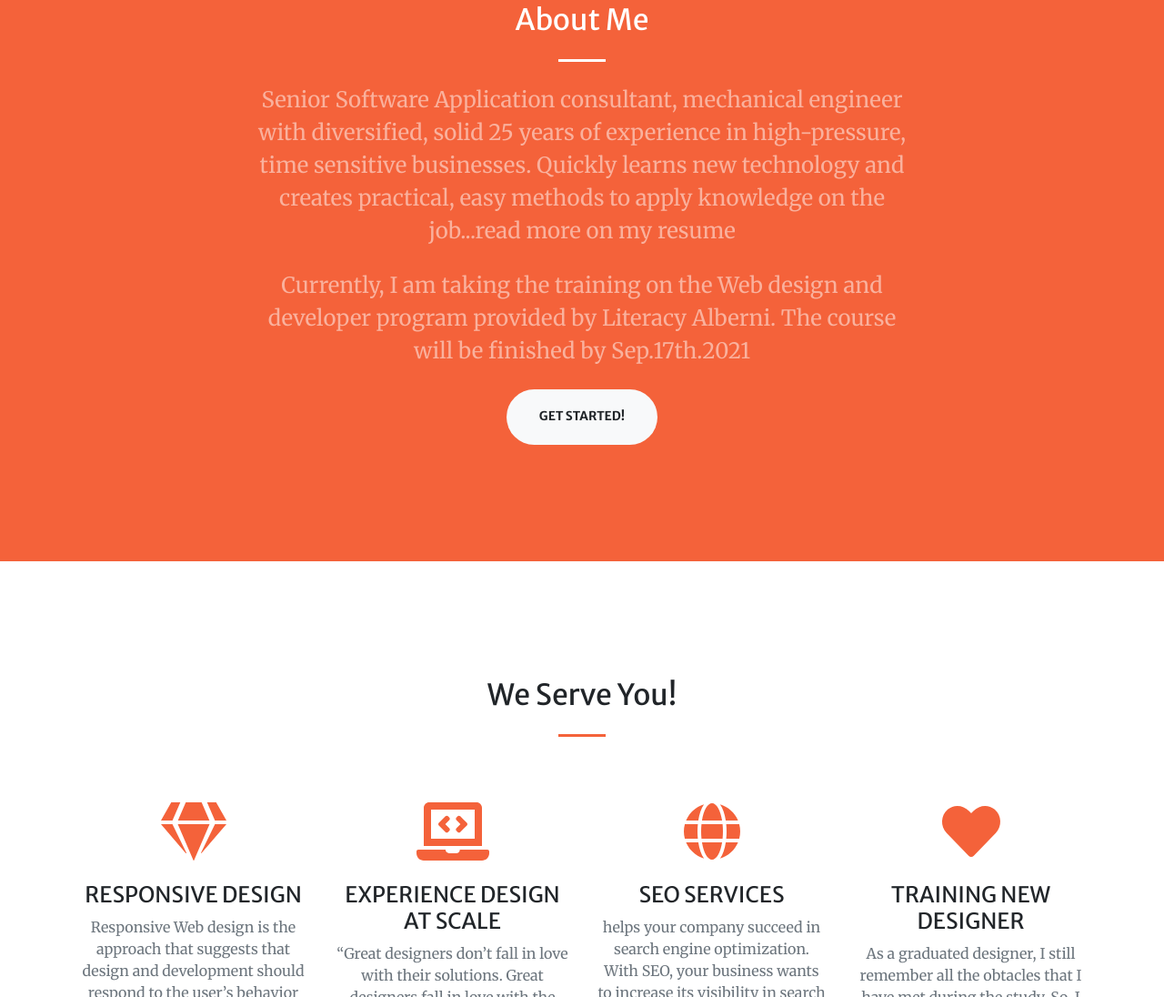
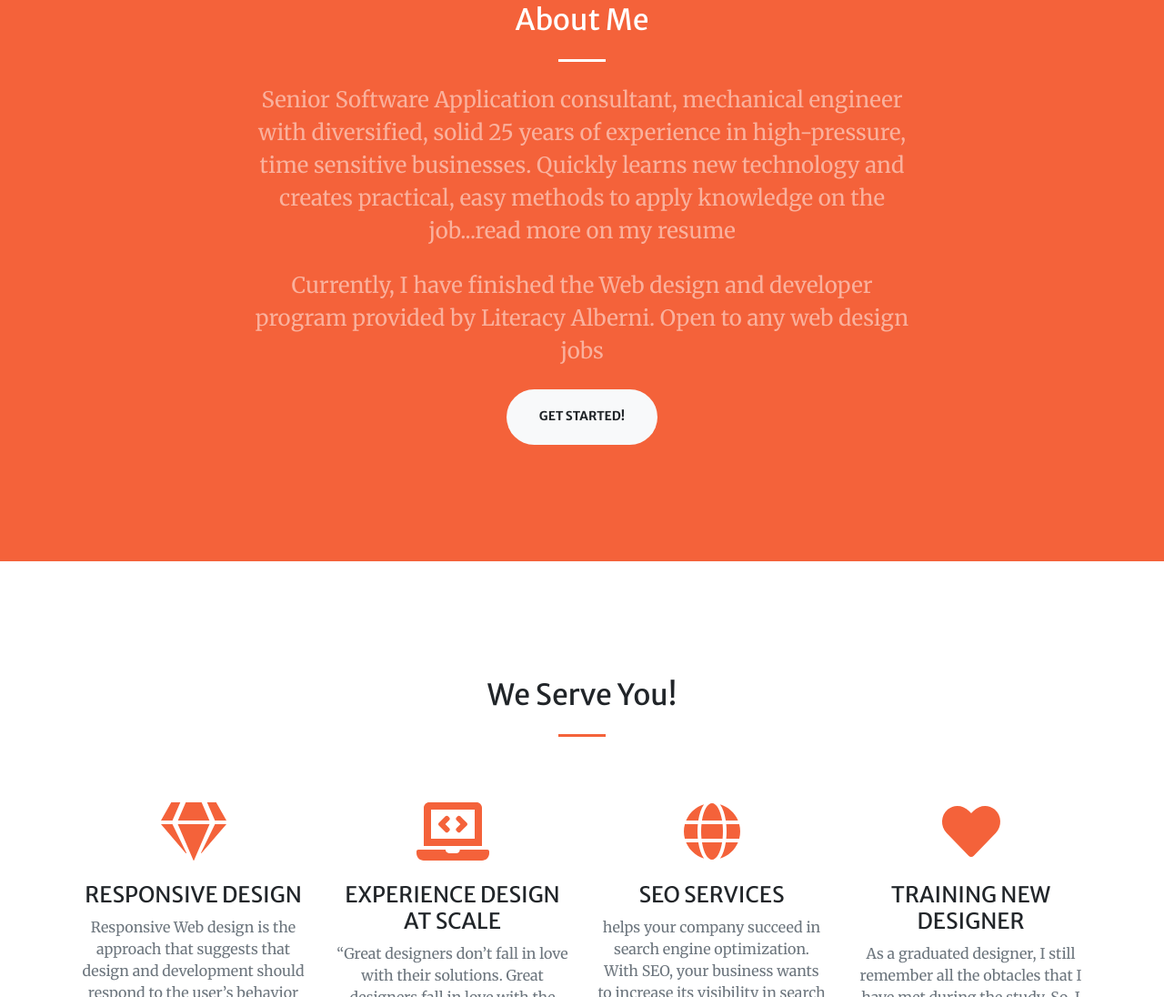
Before and after one commit to williamma2020/williamma2020.github.io, a plain HTML site: page index.html in a window 1280 px wide. Shown: the part 925-2021 px from the top of the page at 91% size. Drawn offline with nearby package versions, Linux system fonts and the light colour scheme.

Commit message:
Update index.html
finished program, open to jobs.

```diff
--- a/index.html
+++ b/index.html
@@ -59,7 +59,7 @@
                         <h2 class="text-white mt-0">About Me</h2>
                         <hr class="divider light my-4" />
                         <p class="text-white-50 mb-4 fs1">Senior Software Application consultant, mechanical engineer with diversified, solid 25 years of experience in high-pressure, time sensitive businesses. Quickly learns new technology and creates practical, easy methods to apply knowledge on the job...<a class="text-reset" href="articles/resume/resume.html">read more on my resume</a></p>
-                        <p class="text-white-50 mb-4 fs1 text-muted">Currently, I am taking the training on the Web design and developer program provided by Literacy Alberni. The course will be finished by Sep.17th.2021</p>
+                        <p class="text-white-50 mb-4 fs1 text-muted">Currently, I have finished the Web design and developer program provided by Literacy Alberni. Open to any web design jobs</p>
                         <a class="btn btn-light btn-xl js-scroll-trigger" href="#services">Get Started!</a>
                     </div>
                 </div>
```
